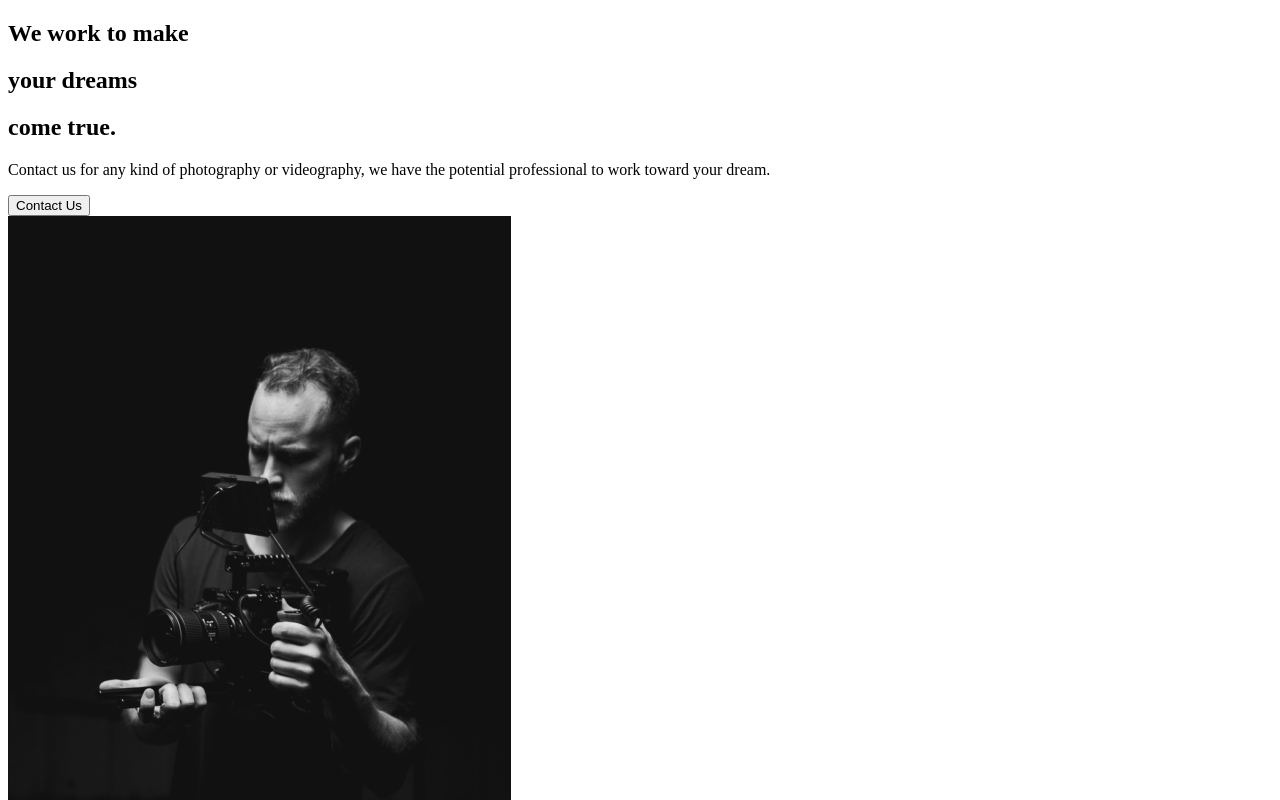
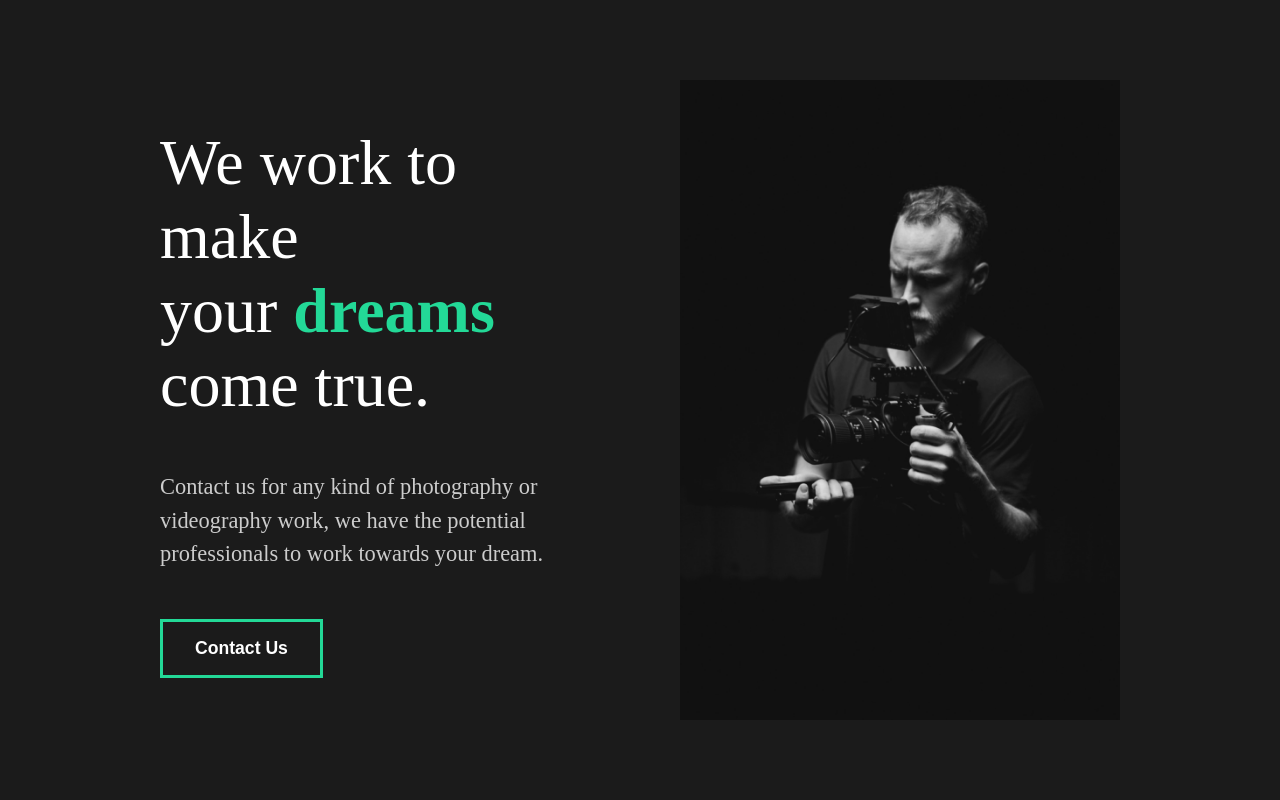
Before and after one commit to anshumanxda/react-practice-portfolio, a React (Create React App) app: page / in a window 1280 px wide. Shown: the top 800 px of the page. Built offline with nearby package versions, Linux system fonts and the light colour scheme.

Commit message:
Styled Components: AboutSection

```diff
--- a/src/App.js
+++ b/src/App.js
@@ -1,8 +1,10 @@
 import AboutUs from "./pages/AboutUs";
+import GlobalStyle from "./comonents/GlobalStyle";
 
 function App() {
   return (
     <div className="App">
+      <GlobalStyle />
       <AboutUs />
     </div>
   );
--- a/src/comonents/AboutSections.js
+++ b/src/comonents/AboutSections.js
@@ -1,33 +1,68 @@
 import React from "react";
 import home1 from "../img/home1.png";
+//import styled component
+import styled from "styled-components";
+
 const AboutUs = () => {
   return (
-    <div>
-      <div className="description">
+    <StyledAbout>
+      <StyledDescription className="description">
         <div className="title">
-          <div className="hide">
+          <Hide>
             <h2>We work to make</h2>
-          </div>
-          <div className="hide">
+          </Hide>
+          <Hide>
             <h2>
               your <span>dreams</span>
             </h2>
-          </div>
-          <div className="hide">
+          </Hide>
+          <Hide>
             <h2>come true.</h2>
-          </div>
+          </Hide>
         </div>
         <p>
-          Contact us for any kind of photography or videography, we have the
-          potential professional to work toward your dream.
+          Contact us for any kind of photography or videography work, we have
+          the potential professionals to work towards your dream.
         </p>
         <button>Contact Us</button>
-      </div>
-      <div className="image">
+      </StyledDescription>
+      <StyledImage className="image">
         <img src={home1} alt="" />
-      </div>
-    </div>
+      </StyledImage>
+    </StyledAbout>
   );
 };
 
+//styled component
+const StyledAbout = styled.div`
+  min-height: 90vh;
+  display: flex;
+  align-items: center;
+  justify-content: space-between;
+  padding: 5rem 10rem;
+  color: white;
+`;
+
+const StyledDescription = styled.div`
+  flex: 1;
+  padding-right: 5rem;
+  h2 {
+    font-weight: lighter;
+  }
+`;
+
+const StyledImage = styled.div`
+  flex: 1;
+  overflow: hidden;
+  img {
+    width: 100%;
+    height: 80vh;
+    object-fit: cover;
+  }
+`;
+
+const Hide = styled.div`
+  overflow: hidden;
+`;
+
 export default AboutUs;
--- /dev/null
+++ b/src/comonents/GlobalStyle.js
@@ -0,0 +1,59 @@
+import { createGlobalStyle } from "styled-components";
+
+const GlobalStyle = createGlobalStyle`
+
+*{
+    margin: 0;
+    padding: 0;
+    box-sizing: border-box;
+}
+
+body{
+    background: #1b1b1b;
+
+}
+
+button{
+    font-weight: bold;
+    font-size: 1.1rem;
+    cursor: pointer;
+    padding: 1rem 2rem;
+    border: 3px solid #23d997;
+    background: transparent;
+    color: white;
+    transition: all 0.5s ease;
+    &::hover{
+        background-color: #23d997;
+        color: white;
+        }
+    }
+
+h2{
+    font-weight: lighter;
+    font-size: 4rem;
+}
+
+h3{
+    color: white;
+}
+h4{
+    font-weight: bold;
+}
+a{
+
+    font-size: 1.1rem;
+}
+span{
+    font-weight: bold;
+    color: #23d997;
+}
+p{
+    padding: 3rem 0rem;
+    color: #ccc;
+    font-size: 1.4rem;
+    line-height: 150%
+}
+
+`;
+
+export default GlobalStyle;
```
